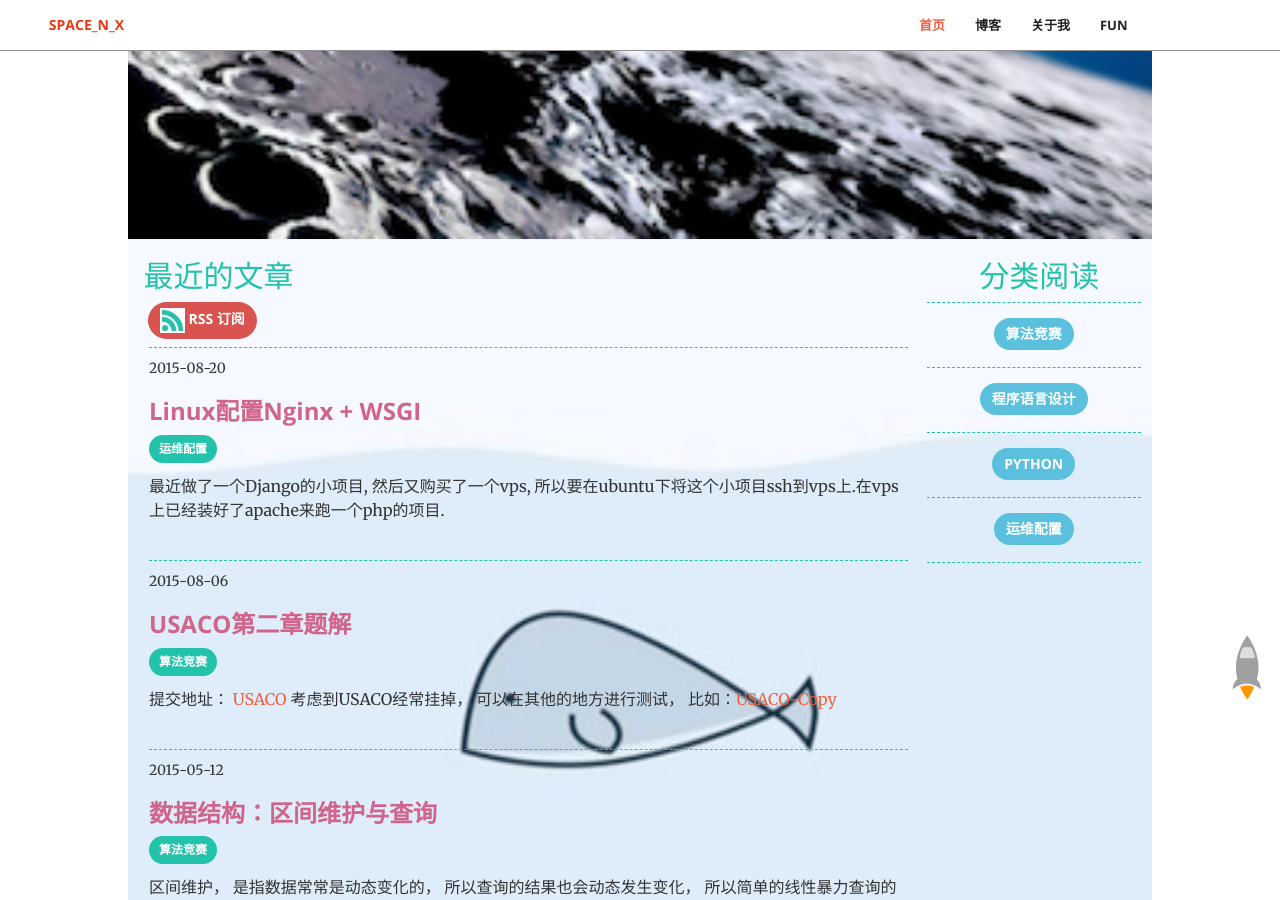
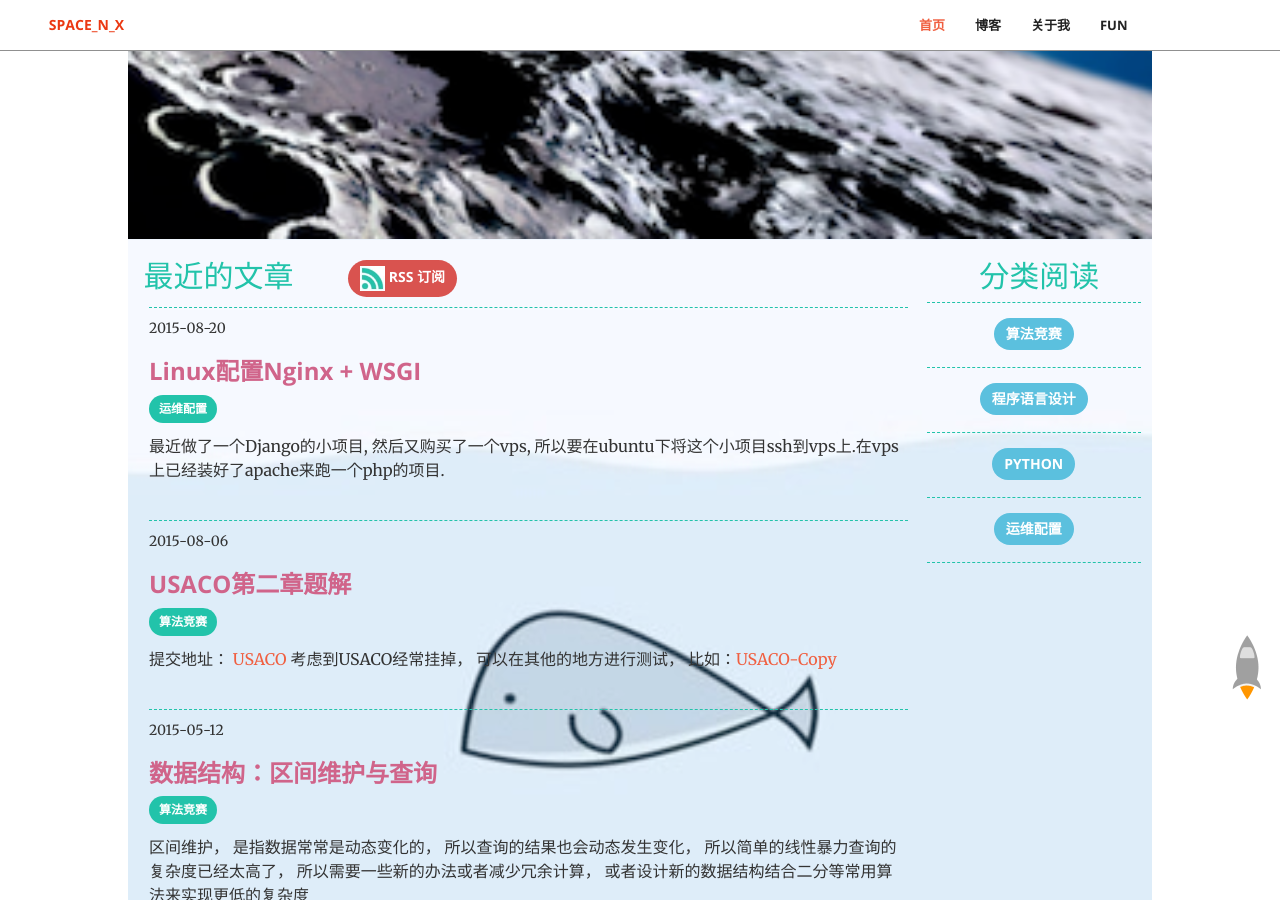
Before and after one commit to tcOops/hololens, a Jekyll site: the page built from index.html, in a window 1280 px wide and 900 px high, scrolled down 661 px. Built offline with Jekyll 4.4.1, drawn with Linux system fonts in a browser that asks for light colours; Markdown is read by kramdown in place of the engine named in the settings; comment, search, counter and statistics services are not loaded.

Commit message:
add rsss

```diff
--- a/_includes/blogList.html
+++ b/_includes/blogList.html
@@ -2,9 +2,7 @@
     <div class="">
 		<div class="bloglistleft">
 			<div>
-				<span style="color:#22C3AA;text-algin:left"><h2>&nbsp;&nbsp;最近的文章</h2></span>
-				&nbsp; &nbsp; &nbsp;
-				 <a href="{{ site.url }}/feed.xml" target="_blank" title="rss" class="btn btn-danger btn-sl wow tada"><img src="{{site.url}}/img/RSS.png" width="25px" height="25px"> RSS 订阅</a>
+				<span style="color:#22C3AA;text-algin:left"><h2>&nbsp;&nbsp;最近的文章 	&nbsp; &nbsp; &nbsp; <a href="{{ site.url }}/feed.xml" target="_blank" title="rss" class="btn btn-danger btn-sl wow tada"><img src="{{site.url}}/img/RSS.png" width="25px" height="25px"> RSS 订阅</a></h2></span>
 			</div>
 
 			 {% for post in site.posts limit:10 %}
```
